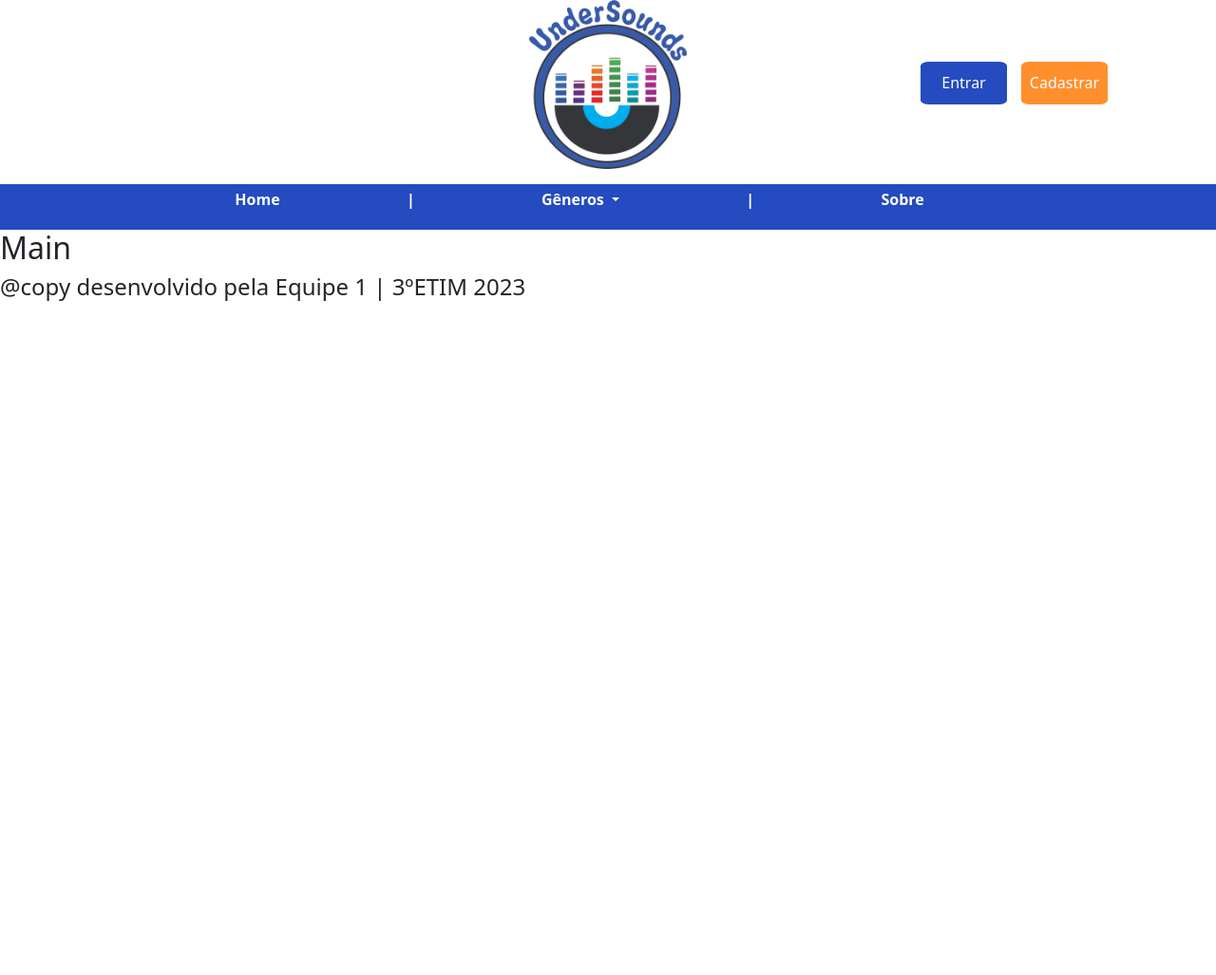
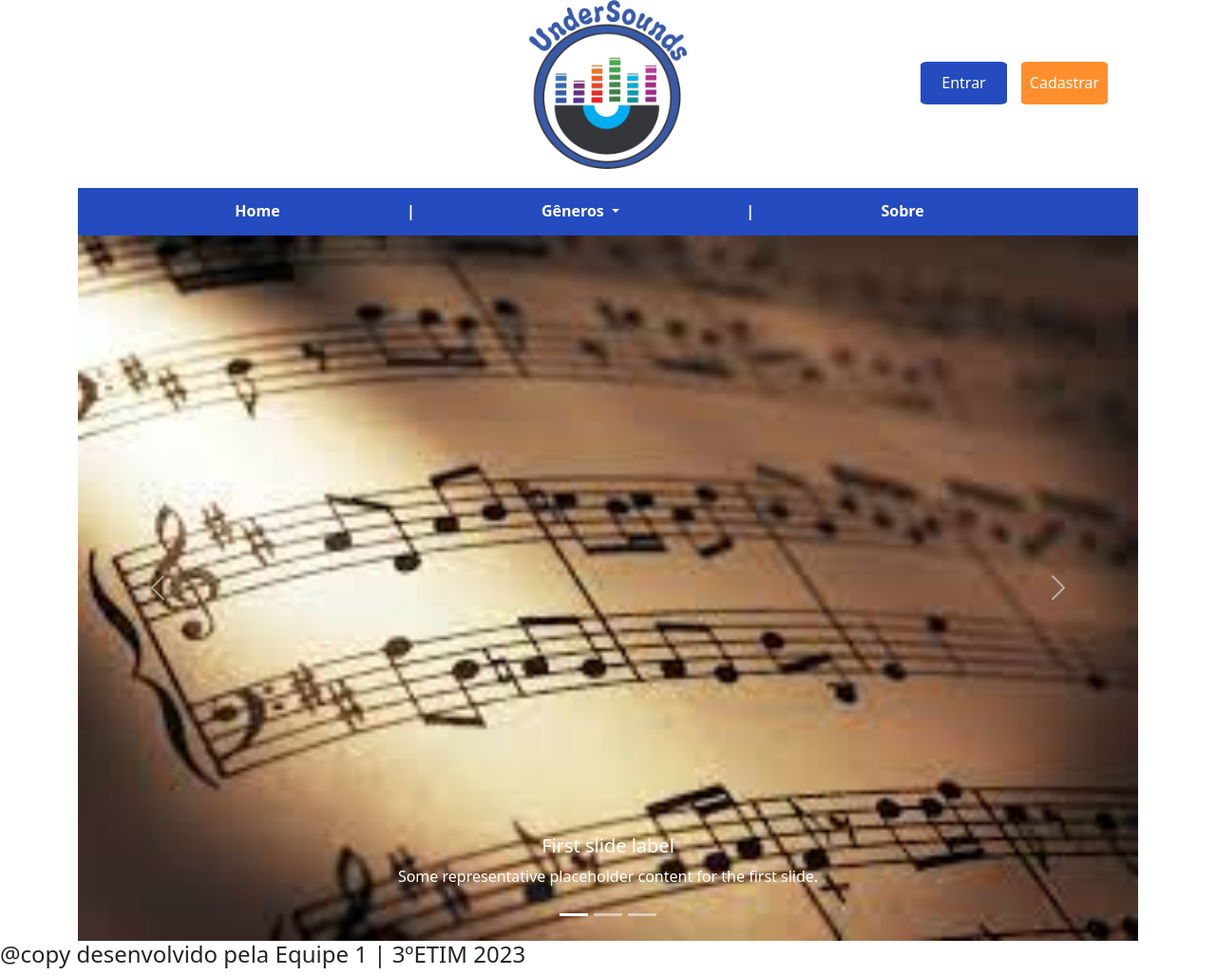
Before and after one commit to NettoH3R/TCC, a PHP site: page / in a window 1280 px wide. Shown: the whole page at 95% size. Before the commit the page ends 317 px from the top, so only its background shows below. Run offline with PHP 8.4, Linux system fonts and the light colour scheme.

Commit message:
carrosel

```diff
--- a/css/defalut.css
+++ b/css/defalut.css
@@ -1,15 +1,15 @@
 main#tudo{
-    height:;
+
 }
 
 header#cabecario{
-    height:;
+
 }
 
 nav#menu{
     background-color: #244bbf;
-    height: 6vh;
-    margin-top: 2vh;
+    height: 50px;
+    margin-top: 20px;
 }
 
 ul{
@@ -20,6 +20,7 @@ ul{
     justify-content: space-evenly;
     min-height: 2rem;
     align-items: center;
+    padding-top: 12px;
 }
 ul li a{
     text-decoration: none;
@@ -41,7 +42,7 @@ li a:hover{
     cursor: pointer;
     width: 35%;
     height: 25%;
-    border-radius: 10%;
+    border-radius: 8%;
     margin-top: 25%;
     margin-right: 2%;
 }
@@ -53,7 +54,7 @@ li a:hover{
     cursor: pointer;
     width: 35%;
     height: 25%;
-    border-radius: 10%;
+    border-radius: 7%;
     margin-top: 25%;
     margin-left: 2%;
 }
--- a/index.php
+++ b/index.php
@@ -43,8 +43,9 @@
                 </div>
             </div>
         </header>
-        <nav id="menu">
-            <div class="container">
+        <div class="container">
+            <nav id="menu">
+
                 <div class="row">
                     <div class="col-md-12">
 
@@ -69,12 +70,52 @@
                         </ul>
                     </div>
                 </div>
-            </div>
-        </nav>
+
+            </nav>
+        </div>
 
 
         <main>
-            <h2>Main</h2>
+            <div class="container">
+                <div id="carouselExampleCaptions" class="carousel slide">
+                    <div class="carousel-indicators">
+                        <button type="button" data-bs-target="#carouselExampleCaptions" data-bs-slide-to="0" class="active" aria-current="true" aria-label="Slide 1"></button>
+                        <button type="button" data-bs-target="#carouselExampleCaptions" data-bs-slide-to="1" aria-label="Slide 2"></button>
+                        <button type="button" data-bs-target="#carouselExampleCaptions" data-bs-slide-to="2" aria-label="Slide 3"></button>
+                    </div>
+                    <div class="carousel-inner">
+                        <div class="carousel-item active" data-bs-interval="1000">
+                            <img src="img/logo/download.jpg" class="d-block w-100" alt="..." >
+                            <div class="carousel-caption d-none d-md-block">
+                                <h5>First slide label</h5>
+                                <p>Some representative placeholder content for the first slide.</p>
+                            </div>
+                        </div>
+                        <div class="carousel-item" data-bs-interval="1000">
+                            <img src="img/logo/download.jpg" class="d-block w-100" alt="..." >
+                            <div class="carousel-caption d-none d-md-block">
+                                <h5>Second slide label</h5>
+                                <p>Some representative placeholder content for the second slide.</p>
+                            </div>
+                        </div>
+                        <div class="carousel-item" data-bs-interval="1000">
+                            <img src="img/logo/download.jpg" class="d-block w-100" alt="...">
+                            <div class="carousel-caption d-none d-md-block">
+                                <h5>Third slide label</h5>
+                                <p>Some representative placeholder content for the third slide.</p>
+                            </div>
+                        </div>
+                    </div>
+                    <button class="carousel-control-prev" type="button" data-bs-target="#carouselExampleCaptions" data-bs-slide="prev">
+                        <span class="carousel-control-prev-icon" aria-hidden="true"></span>
+                        <span class="visually-hidden">Previous</span>
+                    </button>
+                    <button class="carousel-control-next" type="button" data-bs-target="#carouselExampleCaptions" data-bs-slide="next">
+                        <span class="carousel-control-next-icon" aria-hidden="true"></span>
+                        <span class="visually-hidden">Next</span>
+                    </button>
+                </div>
+            </div>
         </main>
 
         <footer>
```
Also changed, not shown: img/logo/download.jpg (added), img/logo/download.png (added), img/logo/fundo-musical-volumetrico-com-uma-clave-de-sol-e-ia-geradora-de-notas_169016-29576.avif (added).
